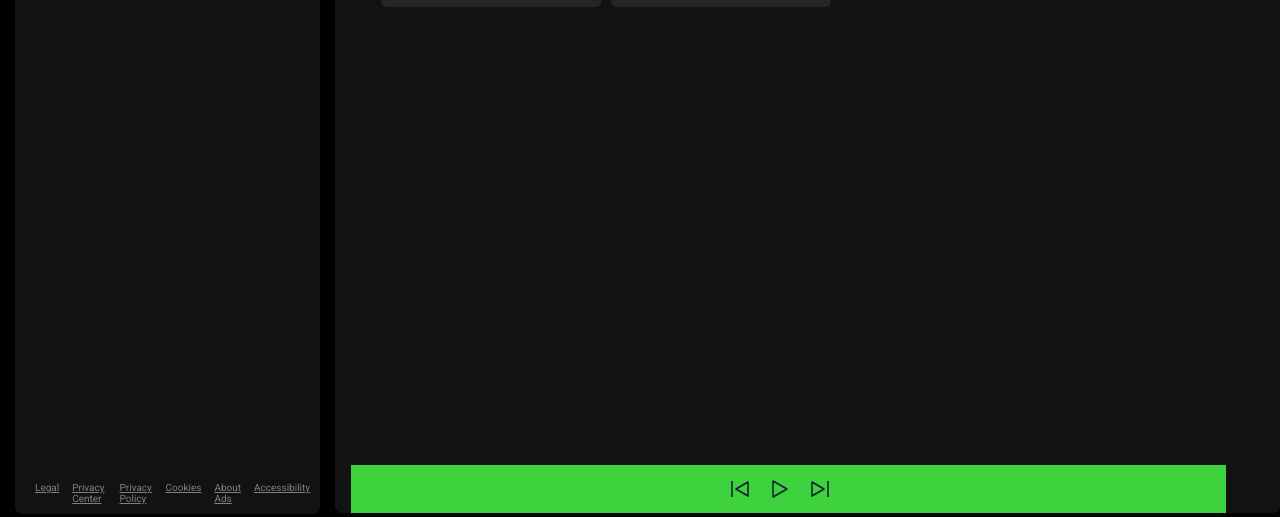
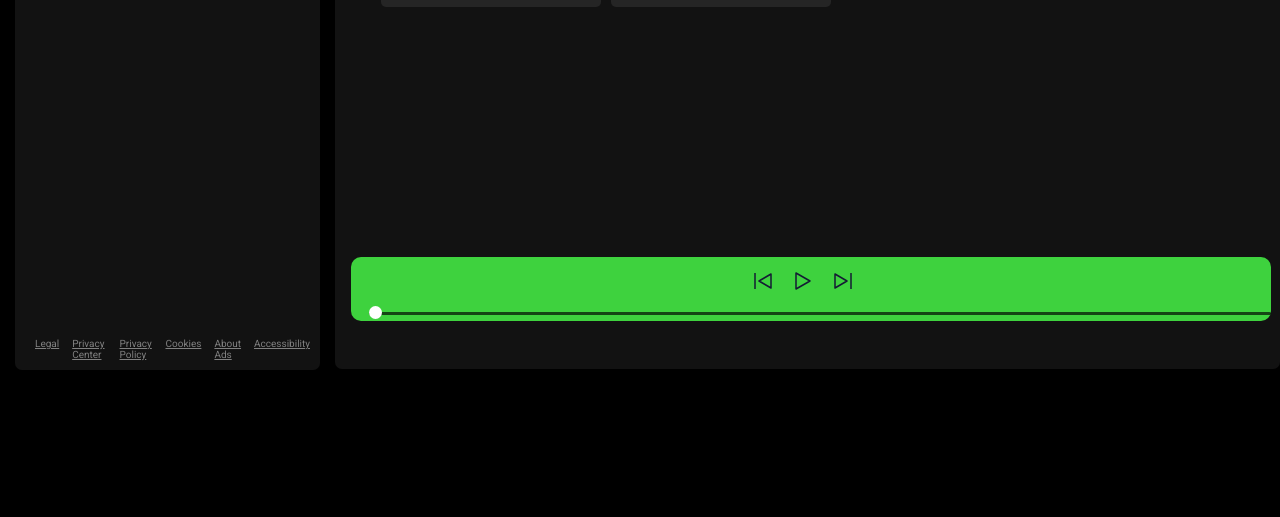
Before and after one commit to hiteshpatil2005/Website-Clones, a plain HTML site: page Spotify Clone/index.html in a window 1280 px wide. Shown: the part 439-956 px from the top of the page. After the commit the page ends 824 px from the top, so only its background shows below. Drawn offline with Linux system fonts and the light colour scheme; no server answers.

Commit message:
spotify clone

```diff
--- a/Spotify Clone/index.html
+++ b/Spotify Clone/index.html
@@ -108,6 +108,9 @@
                     </div>
                 </div>
                 <div class="playbar">
+                    <div class="seekbar">
+                        <div class="circle"></div>
+                    </div>
                     <div class="songinfo"></div>
                     <div class="songbuttons">
                         <img src="Assets/prevsong.svg" alt="previous song">
--- a/Spotify Clone/script.js
+++ b/Spotify Clone/script.js
@@ -1,5 +1,5 @@
 
-async function getSongs(){
+async function getSongs() {
     let a = await fetch('http://127.0.0.1:3000/songs/')
     let response = await a.text();
     console.log(response)
@@ -8,45 +8,32 @@ async function getSongs(){
     let as = div.getElementsByTagName("a")
     let songs = []
 
-    for(let index = 0; index < as.length; index++) {
+    for (let index = 0; index < as.length; index++) {
         const element = as[index];
 
-        if(element.href.endsWith(".mp3")) {
+        if (element.href.endsWith(".mp3")) {
             songs.push(element.href.split("/songs/")[1]);
         }
     }
     return songs;
 }
 
-async function main(){
+async function main() {
     let songs = await getSongs()
-    console.log(songs)
 
+    //Show all the songs in the playist
     let songUL = document.querySelector(".songlist").getElementsByTagName("ul")[0]
     for (const song of songs) {
         songUL.innerHTML = songUL.innerHTML + `<li><img class="invert" src="Assets/music.svg" alt="music">
                                 <div class="info">
-                                    <div>${song.replaceAll("%20"," ")}</div>
+                                    <div>${song.replaceAll("%20", " ")}</div>
                                     <div>Maninder Buttar</div>
                                 </div>
                                 <div class="playnow">
                                     <span>Play Now</span>
                                     <img class="invert" src="Assets/play.svg" alt="play">
-                                </div>
-
-
-
-        </li>`;
+                                </div></li>`;
     }
-
-    //Play the first song
-    var audio = new Audio(songs[0]);
-    audio.play();
-
-    audio.addEventListener("loadeddata", () => {
-        let duration = audio.duration;
-        console.log(audio.duration, audio.currentSrc, audio.currentTime)
-    });
 }
 
 main()
--- a/Spotify Clone/style.css
+++ b/Spotify Clone/style.css
@@ -166,17 +166,20 @@ body{
 }
 
 .playbar{
-    position: absolute;
-    bottom: 0;
+    position: fixed;
+    bottom: 40px;
     background-color: rgb(62, 210, 62);
+    border-radius: 10px;
     width: 90%;
     padding: 12px;
+    width: 70vw;
+    height: 40px;
 }
 
 .songlist {
-    height: 644px;
+    height: 544px;
     overflow: auto;
-    margin: 44px 0;
+    margin-bottom: 44px;
 }
 
 .songbuttons{
@@ -218,3 +221,24 @@ body{
     width: 64px;
     padding: 12px;
 }
+
+.seekbar {
+    height: 3px;
+    width: 98%;
+    background-color: rgba(0, 0, 0, 0.667);
+    border-radius: 10px;
+    position: absolute;
+    bottom: 0;
+    margin: 6px;
+}
+
+.circle{
+    width: 13px;
+    height: 13px;
+    border-radius: 12px;
+    background-color: white;
+    position: relative;
+    bottom: 6px;
+    left: 0%;
+    transition: left 0.5s;
+}
```
